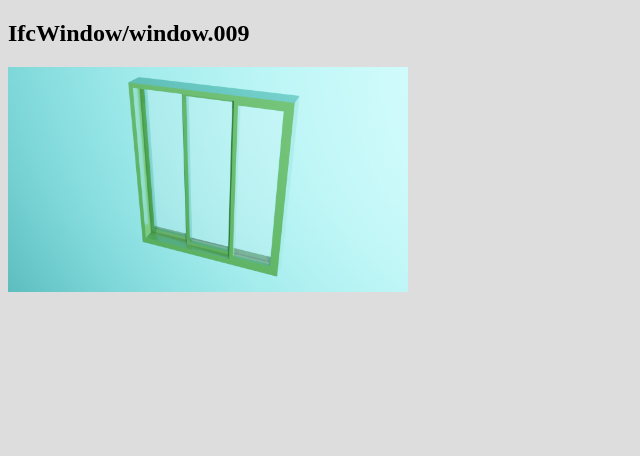
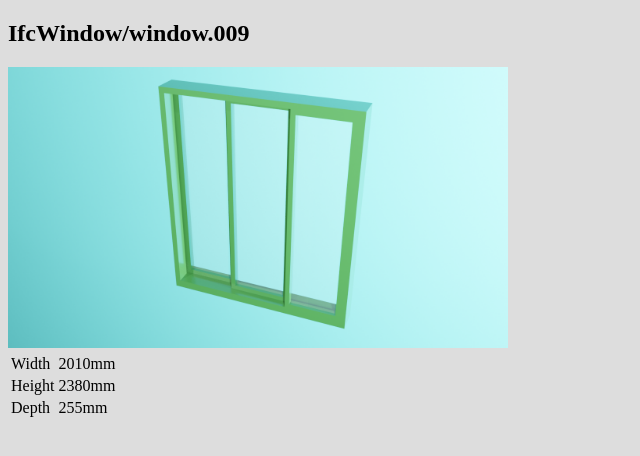
Before and after one commit to araobp/ConstructionMaterials, a plain HTML site: page www/IfcWindow/window.009.html in a window 1280 px wide. Shown: the whole page, without its empty margins (0-640 px from the left). Drawn offline with Linux system fonts and the light colour scheme.

Commit message:
Update window.009.html

```diff
--- a/www/IfcWindow/window.009.html
+++ b/www/IfcWindow/window.009.html
@@ -9,7 +9,24 @@
 
     <h2>IfcWindow/window.009</h2>
 
-    <img src="images/window2.png" width=400px>
+    <img src="images/window2.png" width=500px>
+
+    <br>
+
+    <table>
+        <tr>
+          <td>Width</td>
+          <td>2010mm</td>
+        </tr>
+        <tr>
+          <td>Height</td>
+          <td>2380mm</td>
+        </tr>
+        <tr>
+            <td>Depth</td>
+            <td>255mm</td>
+        </tr>
+    </table>
 
 </body>
 
```
